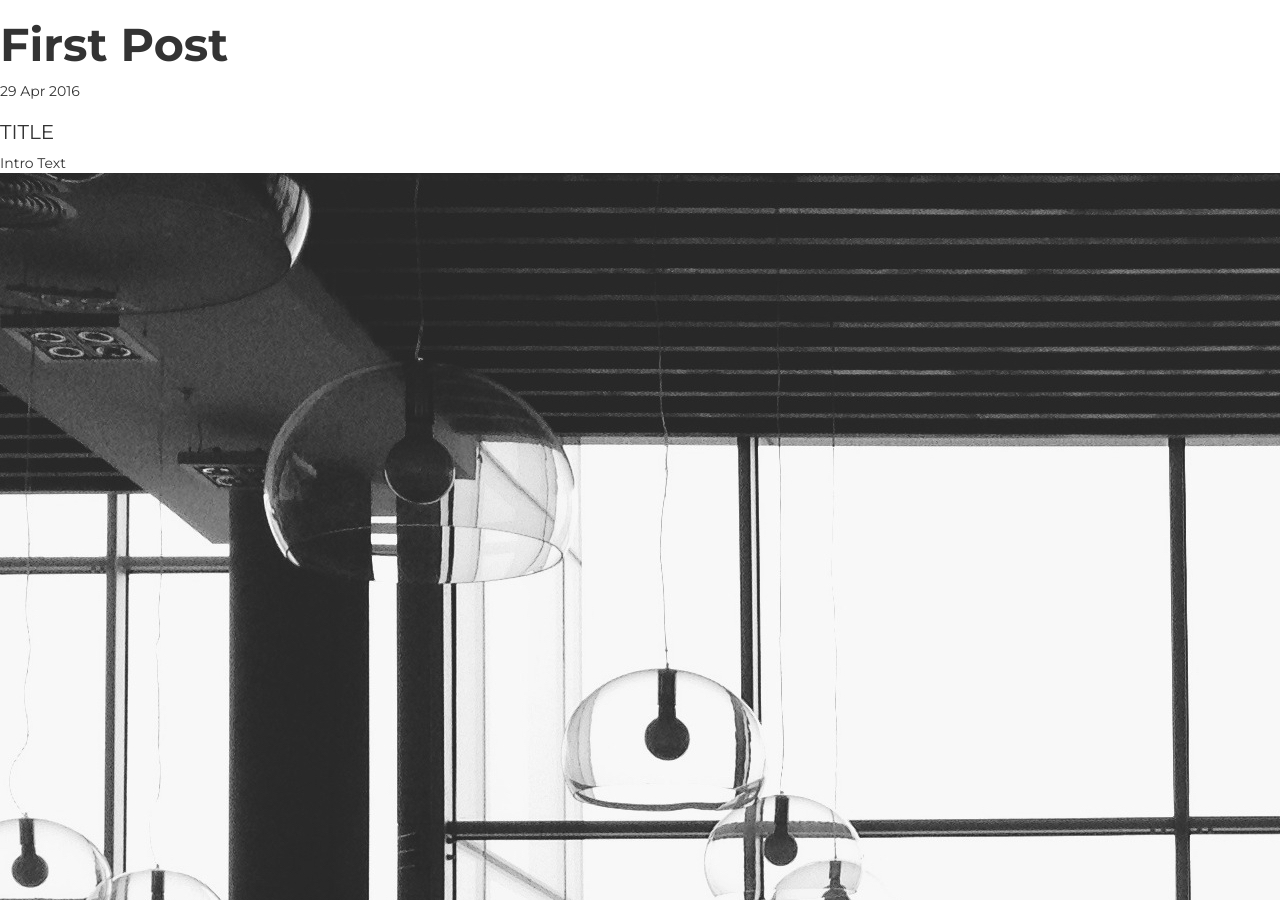
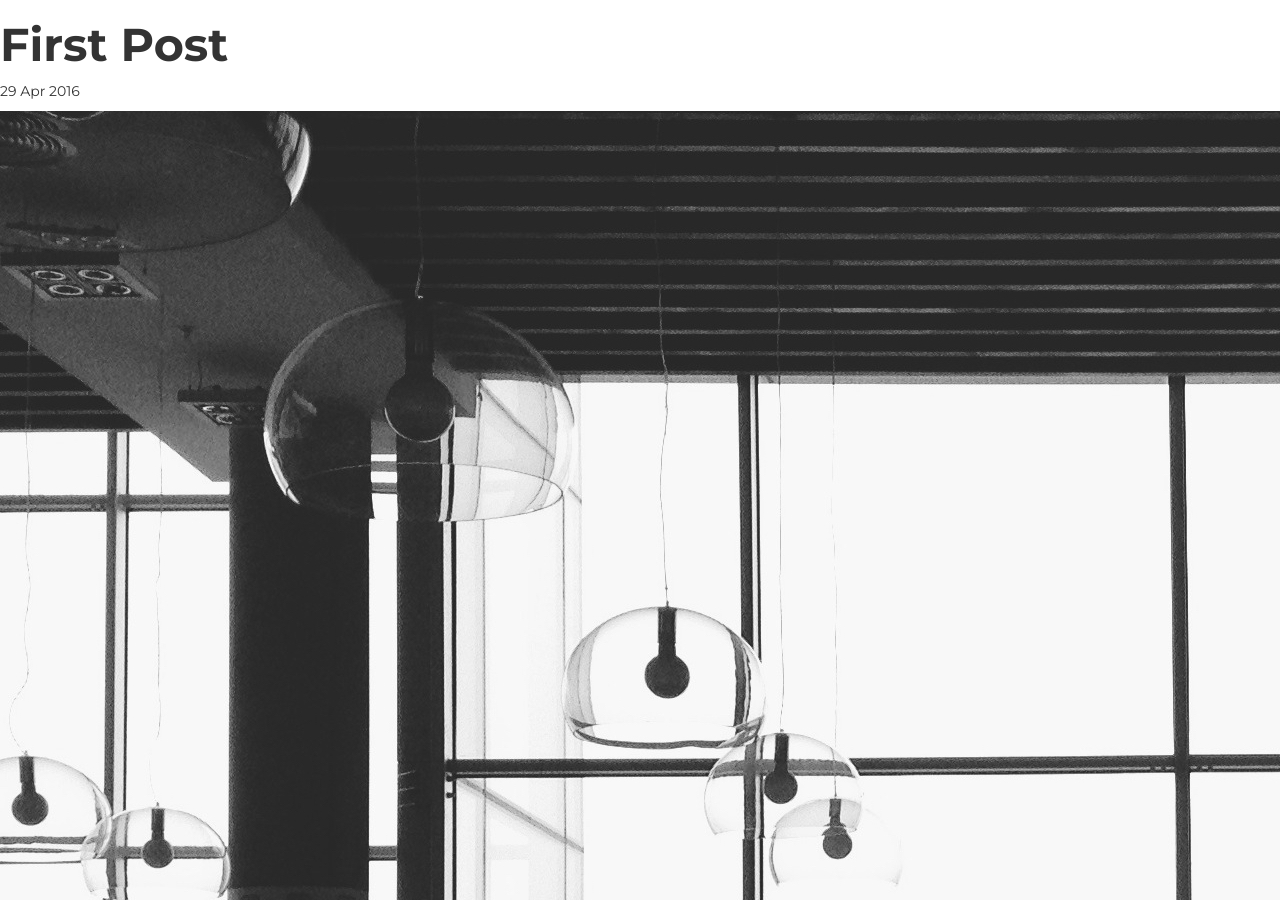
Before and after one commit to puds/serriferous.github.io, a Jekyll site: the page built from _posts/2016-04-29-first-post.md, in a window 1280 px wide and 900 px high. Built offline with Jekyll 4.4.1, drawn with Linux system fonts in a browser that asks for light colours; nearby versions of some CDN libraries; comment, search, counter and statistics services are not loaded; some of the changed text lies outside the part shown.

Commit message:
Update 2016-04-29-first-post.md

```diff
--- a/_posts/2016-04-29-first-post.md
+++ b/_posts/2016-04-29-first-post.md
@@ -5,11 +5,6 @@
 category: blog
 ---
 
-## Title
-Intro Text
 ![Image alt]({{ site.baseurl }}/img/people2.jpg "people")
-More intro text
-
-Some more text blah !
 
 Testing
```
